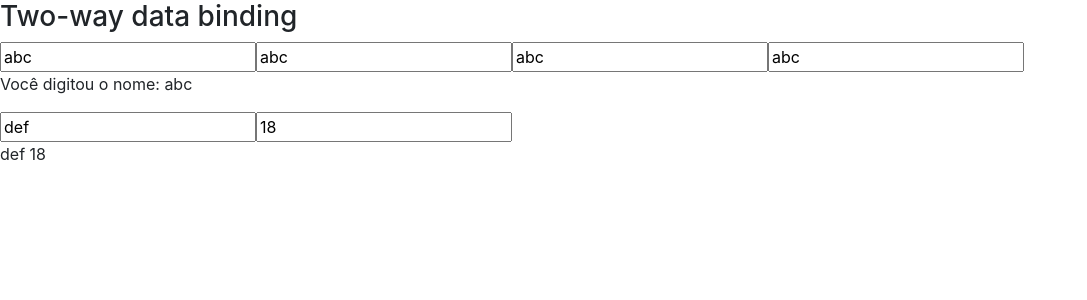
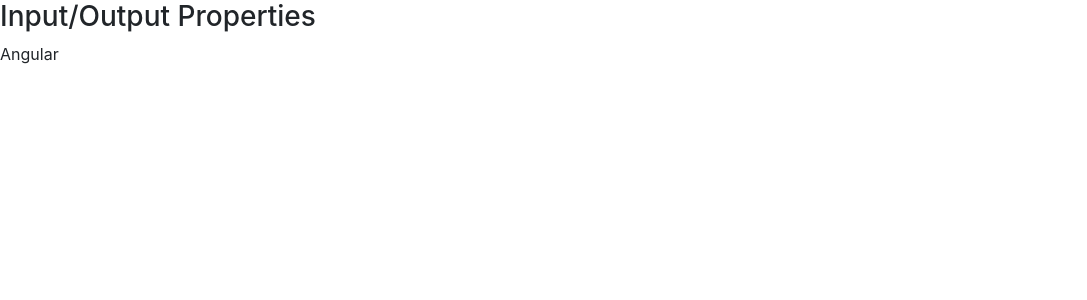
Before and after one commit to pablotdv/youtube-curso-angular, an Angular app in the folder data-binding/: page / in a window 1280 px wide. Shown: the top 300 px of the page, without its empty margins (0-1087 px from the left). Built offline with nearby package versions, Linux system fonts and the light colour scheme.

Commit message:
Curso Angular #13: Reusando Componentes com Input properties

```diff
--- a/data-binding/src/app/app.module.ts
+++ b/data-binding/src/app/app.module.ts
@@ -6,12 +6,14 @@
 import { AppComponent } from './app.component';
 import { DataBindingComponent } from './data-binding/data-binding.component';
 import { MeuFormModule } from './meu-form/meu-form.module';
+import { InputPropertyComponent } from './input-property/input-property.component';
 
 
 @NgModule({
   declarations: [
     AppComponent,
-    DataBindingComponent
+    DataBindingComponent,
+    InputPropertyComponent
   ],
   imports: [
     BrowserModule,
--- a/data-binding/src/app/data-binding/data-binding.component.html
+++ b/data-binding/src/app/data-binding/data-binding.component.html
@@ -64,4 +64,12 @@
   </article> -->
 </section>
 
-<app-meu-form></app-meu-form>
+<!-- <app-meu-form></app-meu-form> -->
+
+<section class="input-output-properties">
+  <article>
+    <h3>Input/Output Properties</h3>
+
+    <app-curso [nome]="nomeDoCurso"></app-curso>
+  </article>
+</section>
--- a/data-binding/src/app/data-binding/data-binding.component.ts
+++ b/data-binding/src/app/data-binding/data-binding.component.ts
@@ -13,6 +13,8 @@
   valorAtual: string = '';
   valorSalvo: string = '';
   isMouseOver: boolean = false;
+
+  nomeDoCurso: string = 'Angular';
 
 
   constructor() { }
--- /dev/null
+++ b/data-binding/src/app/input-property/input-property.component.html
@@ -0,0 +1,3 @@
+<p>
+  {{ nome }}
+</p>
--- /dev/null
+++ b/data-binding/src/app/input-property/input-property.component.ts
@@ -0,0 +1,17 @@
+import { Component, OnInit, Input } from '@angular/core';
+
+@Component({
+  selector: 'app-curso',
+  templateUrl: './input-property.component.html',
+  styleUrls: ['./input-property.component.css']
+})
+export class InputPropertyComponent implements OnInit {
+
+  constructor() { }
+
+  @Input() nome: string = '';
+
+  ngOnInit() {
+  }
+
+}
```
Also changed, not shown: data-binding/src/app/input-property/input-property.component.css (added), 1 other file (tests, documents, lock files or other folders).
